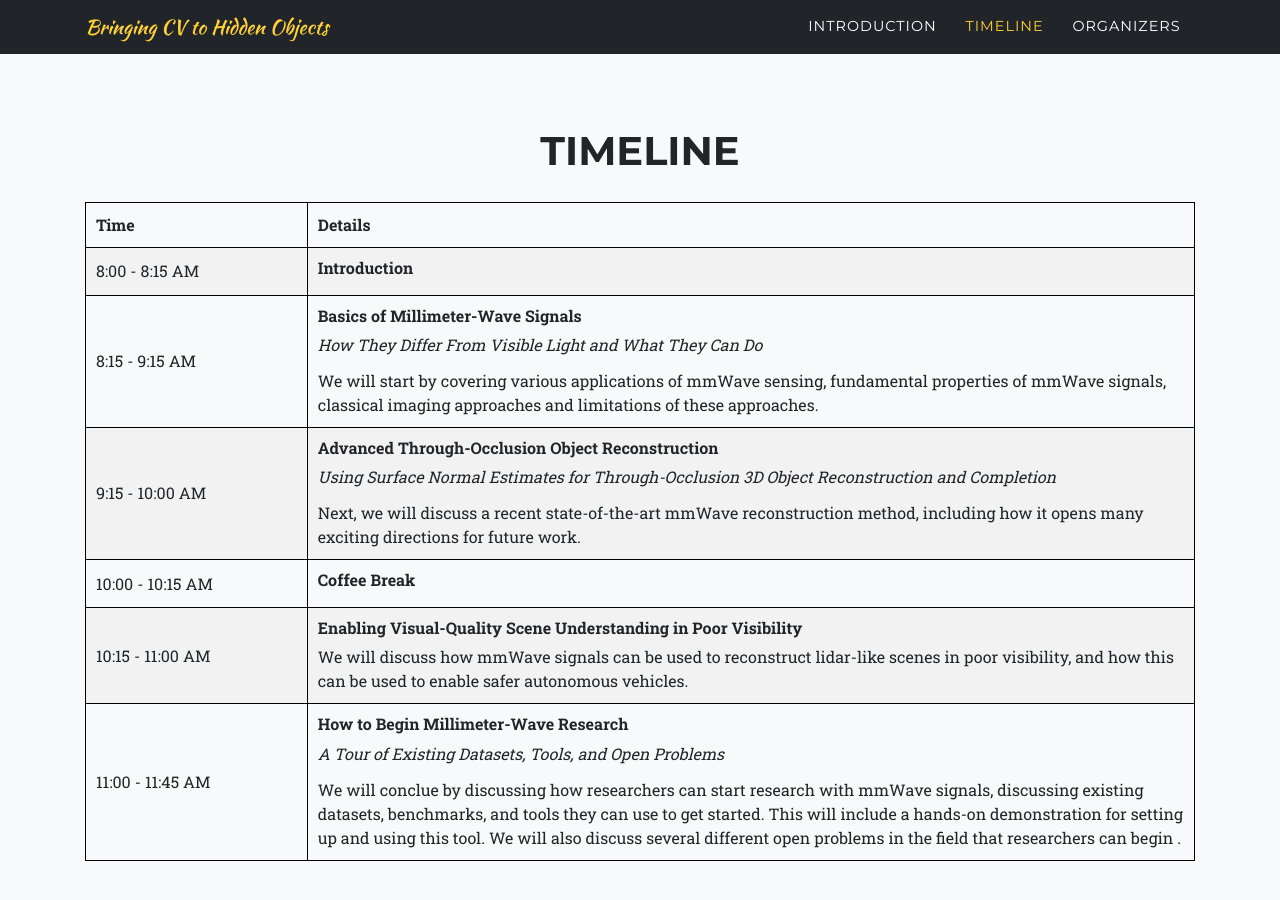
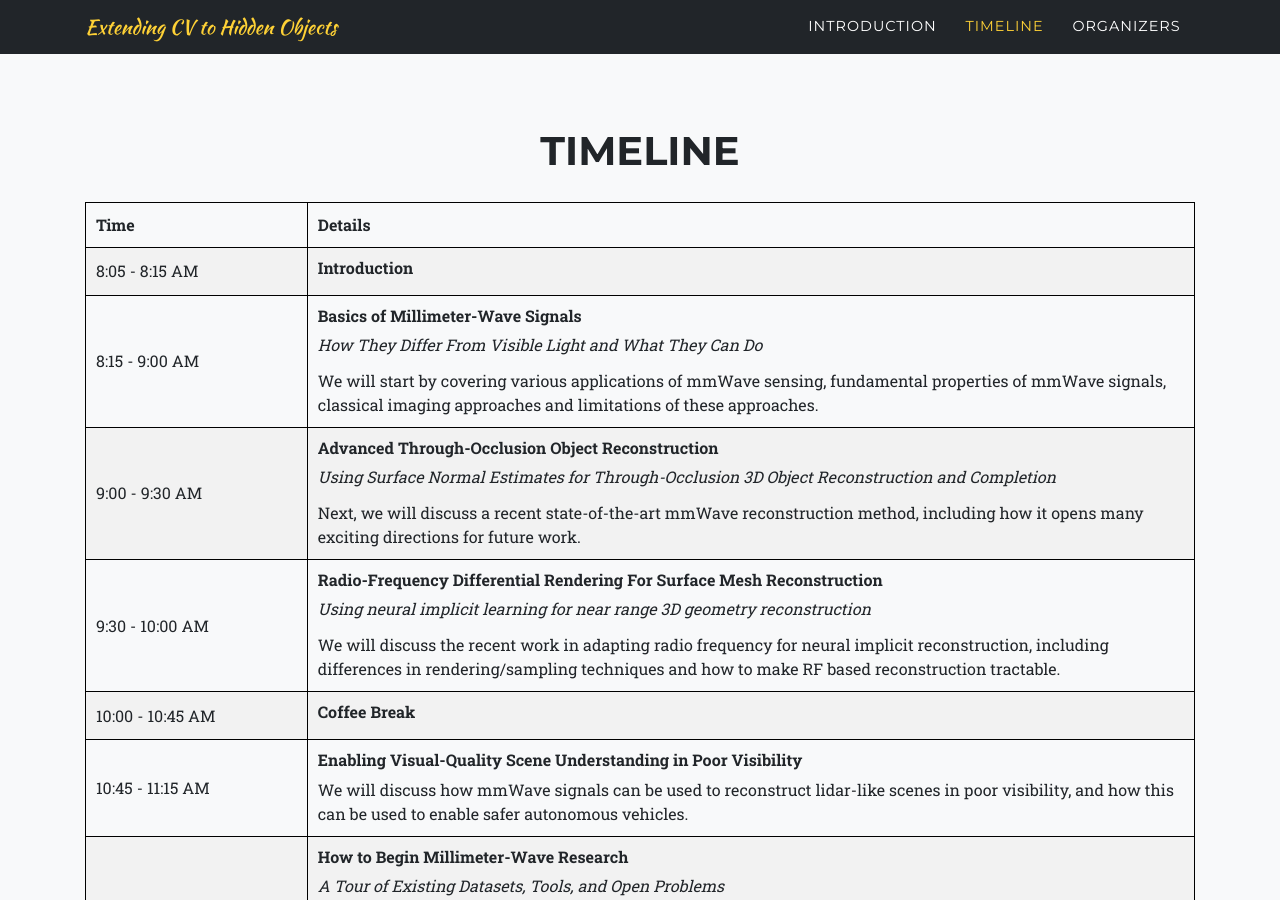
Before and after one commit to cvpr-mmwave-tutorial/cvpr-mmwave-tutorial.github.io, a Jekyll site: the page built from index.md, in a window 1280 px wide and 900 px high, scrolled down 1617 px. Built offline with Jekyll 4.4.1, drawn with Linux system fonts in a browser that asks for light colours; some web fonts are replaced; a style sheet for code colours, icons or effects is not loaded; some of the changed text lies outside the part shown.

Commit message:
Updated schedule

```diff
--- a/_config.yml
+++ b/_config.yml
@@ -16,7 +16,7 @@ remote-theme: jekyll-agency
 url    : "" # the base hostname & protocol for your site, e.g. http://example.com
 baseurl: "" # the subpath of your site, e.g. /blog
 
-title      : Bringing CV to Hidden Objects
+title      : Extending CV to Hidden Objects
 email      : your-email@example.com #this is also the email contact forms will go to
 description: "Site description"
 author     : Your Name
--- a/_data/sitetext.yml
+++ b/_data/sitetext.yml
@@ -11,7 +11,7 @@
 # -----------------
 en: &DEFAULT_EN
   header:
-    title:  Bringing Computer Vision to Hidden Objects
+    title:  Extending Computer Vision to Hidden Objects
     text: A Tutorial on Millimeter-Wave Imaging and Reconstruction of Occluded Scenes
     # button: Tell Me More
     # buttonlink: "#introduction"
--- a/_includes/footer.html
+++ b/_includes/footer.html
@@ -4,7 +4,7 @@
 
 
     <div style="text-align: left;">
-      CVPR 2026 Tutorial: Bringing Computer Vision to Hidden Objects
+      CVPR 2026 Tutorial: Extending Computer Vision to Hidden Objects
   </div>
 
   <div style=" text-align: right;">
--- a/_includes/timeline.html
+++ b/_includes/timeline.html
@@ -15,14 +15,14 @@
         </tr>
 
         <tr>
-            <td>8:00 - 8:15 AM</td>
+            <td>8:05 - 8:15 AM</td>
             <td>
                 <span class="main-title">Introduction</span>
             </td>
         </tr>
 
         <tr>
-            <td>8:15 - 9:15 AM</td>
+            <td>8:15 - 9:00 AM</td>
             <td>
                 <span class="main-title">Basics of Millimeter-Wave Signals</span>
                 <span class="sub-title">How They Differ From Visible Light and What They Can Do</span>
@@ -32,7 +32,7 @@
 
 
         <tr>
-          <td>9:15 - 10:00 AM</td>
+          <td>9:00 - 9:30 AM</td>
           <td>
               <span class="main-title">Advanced Through-Occlusion Object Reconstruction</span>
               <span class="sub-title">Using Surface Normal Estimates for Through-Occlusion 3D Object Reconstruction and Completion</span>
@@ -40,9 +40,17 @@
           </td>
       </tr>
 
+      <tr>
+        <td>9:30 - 10:00 AM</td>
+        <td>
+            <span class="main-title">Radio-Frequency Differential Rendering For Surface Mesh Reconstruction</span>
+            <span class="sub-title">Using neural implicit learning for near range 3D geometry reconstruction</span>
+            We will discuss the recent work in adapting radio frequency for neural implicit reconstruction, including differences in rendering/sampling techniques and how to make RF based reconstruction tractable.
+        </td>
+    </tr>
 
       <tr>
-        <td>10:00 - 10:15 AM</td>
+        <td>10:00 - 10:45 AM</td>
         <td>
             <span class="main-title">Coffee Break</span>
       </td>
@@ -50,7 +58,7 @@
 
 
     <tr>
-      <td>10:15 - 11:00 AM</td>
+      <td>10:45 - 11:15 AM</td>
       <td>
           <span class="main-title">Enabling Visual-Quality Scene Understanding in Poor Visibility</span>
           <!-- <span class="sub-title">Using Millimeter-Waves</span> -->
@@ -60,7 +68,7 @@
 
 
   <tr>
-    <td>11:00 - 11:45 AM</td>
+    <td>11:15 - 11:45 AM</td>
     <td>
         <span class="main-title">How to Begin Millimeter-Wave Research</span>
         <span class="sub-title">A Tour of Existing Datasets, Tools, and Open Problems</span>
@@ -69,6 +77,14 @@
         We will also discuss several different open problems in the field that researchers can begin .
 
     </td>
+</tr>
+
+<tr>
+  <td>11:45 - 12:30 PM</td>
+  <td>
+      <span class="main-title">Hands-on Tutorial: mmWave Imaging and Reconstruction</span>
+      We will have a hands-on tutorial on how to perform classical mmWave imaging and state-of-the-art reconstruction.
+  </td>
 </tr>
     </table>
       <!-- <div class="row">
```
Also changed, not shown: 3 other files.
